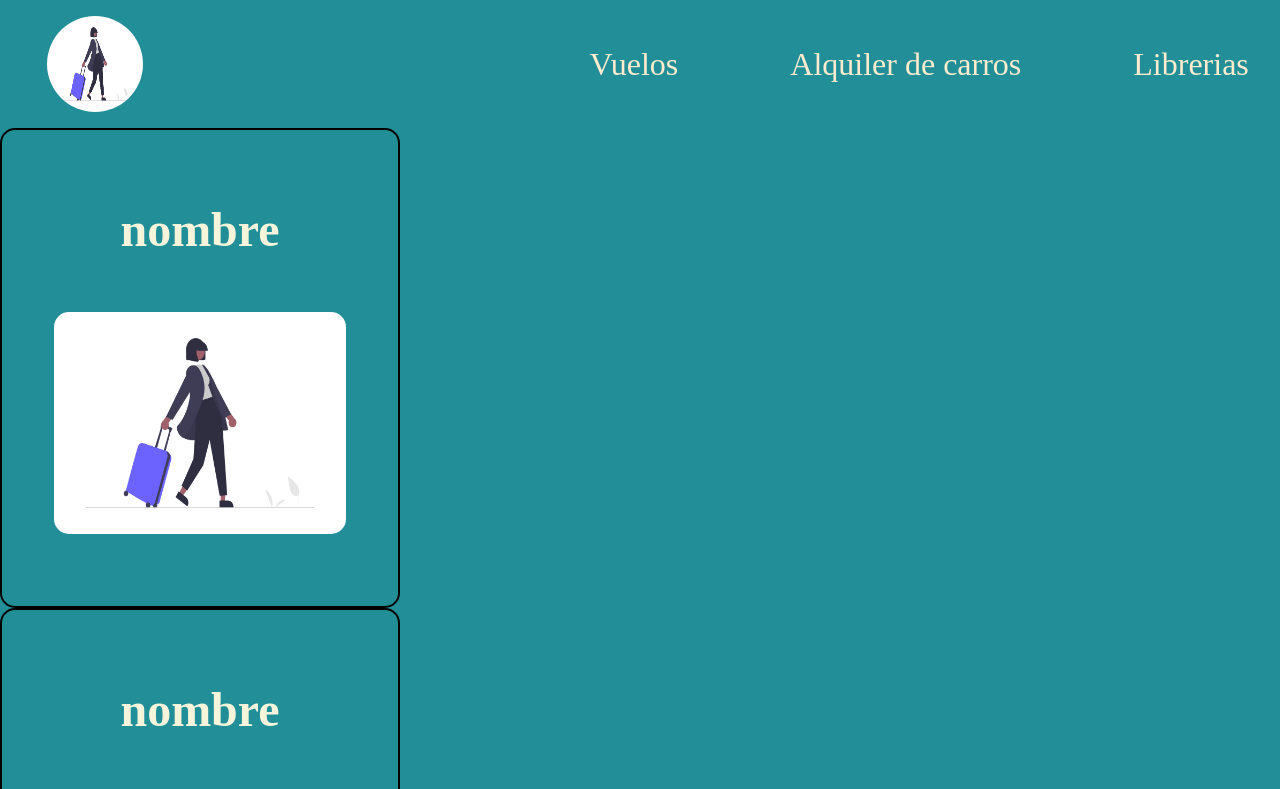
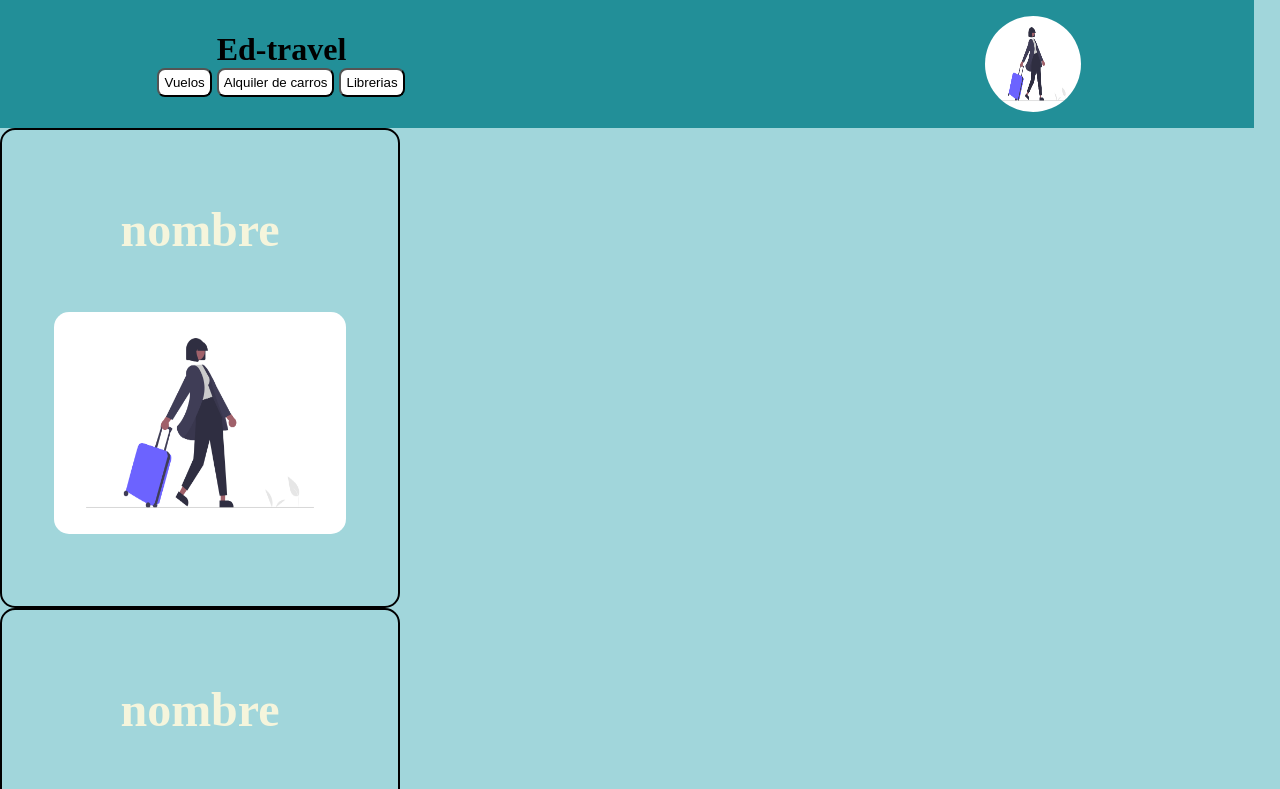
Before and after one commit to ronaldp12/trabajo, a plain HTML site: page index.html in a window 1280 px wide. Shown: the top 789 px of the page. Drawn offline with Linux system fonts and the light colour scheme.

Commit message:
estructura header

```diff
--- a/index.html
+++ b/index.html
@@ -8,16 +8,20 @@
 </head>
 <body>
         <header>
-            <div class="container-logo">
+
+            <div class="nav-bar">
+                <h1 >Ed-travel</h1>
+                <ul>
+                    <button class="btn-pri">Vuelos</button>
+                    <button class="btn-pri">Alquiler de carros</button>
+                    <button class="btn-pri">Librerias</button>
+                </ul>
+            </div>
+
+        <div class="container-logo">
                 <img class="img-web" src="img/imagen.png" alt="Logotipo">
-            </div>
-            <nav class="navbar">
-                <ul class="ul-navbar">
-                    <li><a class="item-nav" href="#">Vuelos</a></li>
-                    <li><a class="item-nav" target="_blank" href="#">Alquiler de carros</a></li>
-                    <li><a class="item-nav" target="_blank" href="#">Librerias</a></li>
-                </ul>
-            </nav>
+        </div>
+
         </header>
         <div class="card">
             <h2>nombre</h2>
--- a/styles.css
+++ b/styles.css
@@ -4,9 +4,9 @@
     box-sizing: border-box;
 }
 body{
-    width: 100vw;
+    width: 98vw;
     height: 100vh;
-    background-color: #228f98;
+    background-color: #a1d6db;
 }
 header{
     width: 100%;
@@ -16,6 +16,11 @@ header{
     justify-content: space-around;
     align-items: center;
 }
+.container-pri{
+    width: 40%;
+    height: 100%;
+}
+
 .container-logo{
     width: 30%;
     height: 100%;
@@ -28,31 +33,30 @@ header{
     margin: 1rem;
     display: flex;
     justify-content: right;
-}.navbar{
-    width: 70;
-    height: 100;
-    display: flex;
-    justify-content: center;
-    align-items: center;
+    float: right;
+
+
 }
-.navbar > ul {
-    width: 100%;
-    display: flex;
-    justify-content: space-around;
+
+button{
+   padding: 5px ;
+   margin-right: 1px;
+   background-color: white;
+   color: black;
+   border-radius: 8px;
+   cursor: pointer;
 }
-.navbar >ul >li{
-    list-style: none;
-    margin-left: 7rem;
+
+button:hover{
+    background-color: grey;
 }
-.item-nav{
-    font-size: 2rem;
-    color: blanchedalmond;
-    text-decoration: none;
+
+
+h1{
+    text-align: center;
 }
-.item-nav:hover{
-    text-decoration: underline;
-    text-shadow: 0 0 10px blanchedalmond;
-}
+
+
 .card{
     width: 25rem;
     height: 30rem;
```
